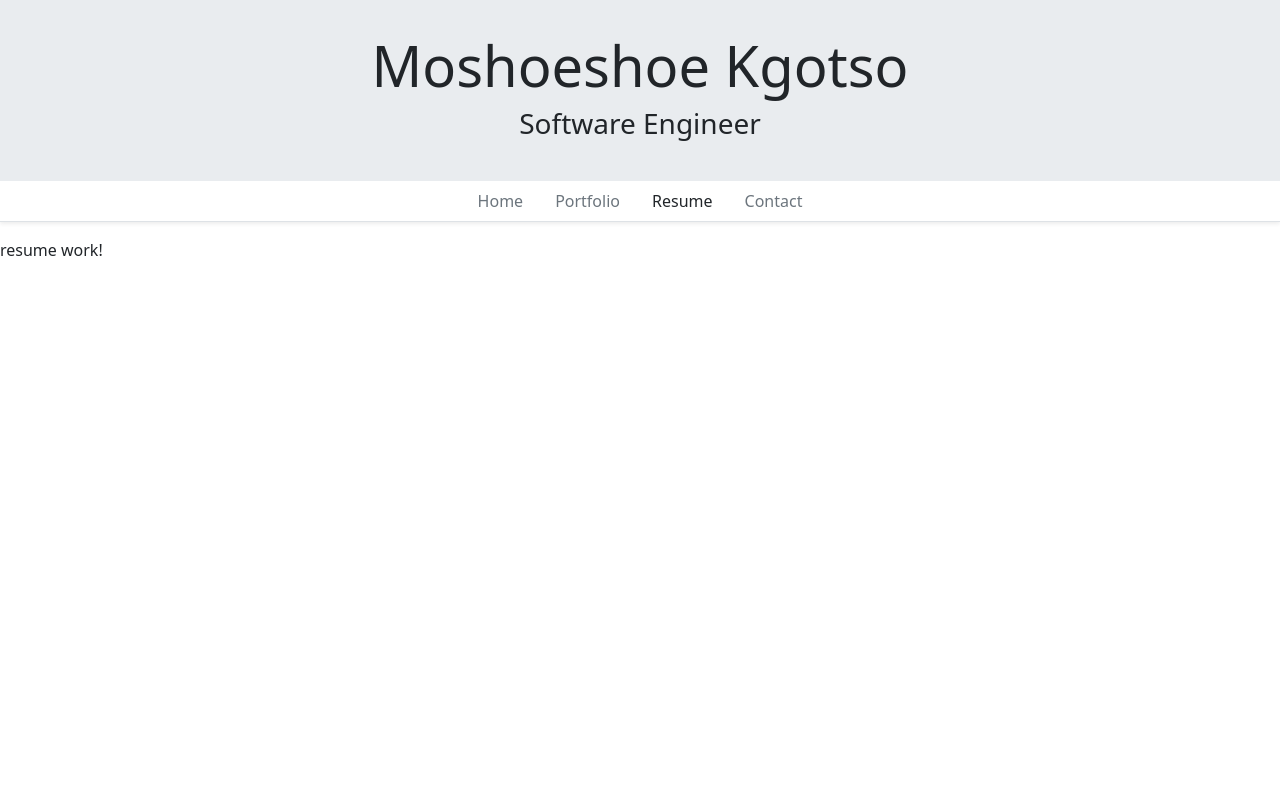
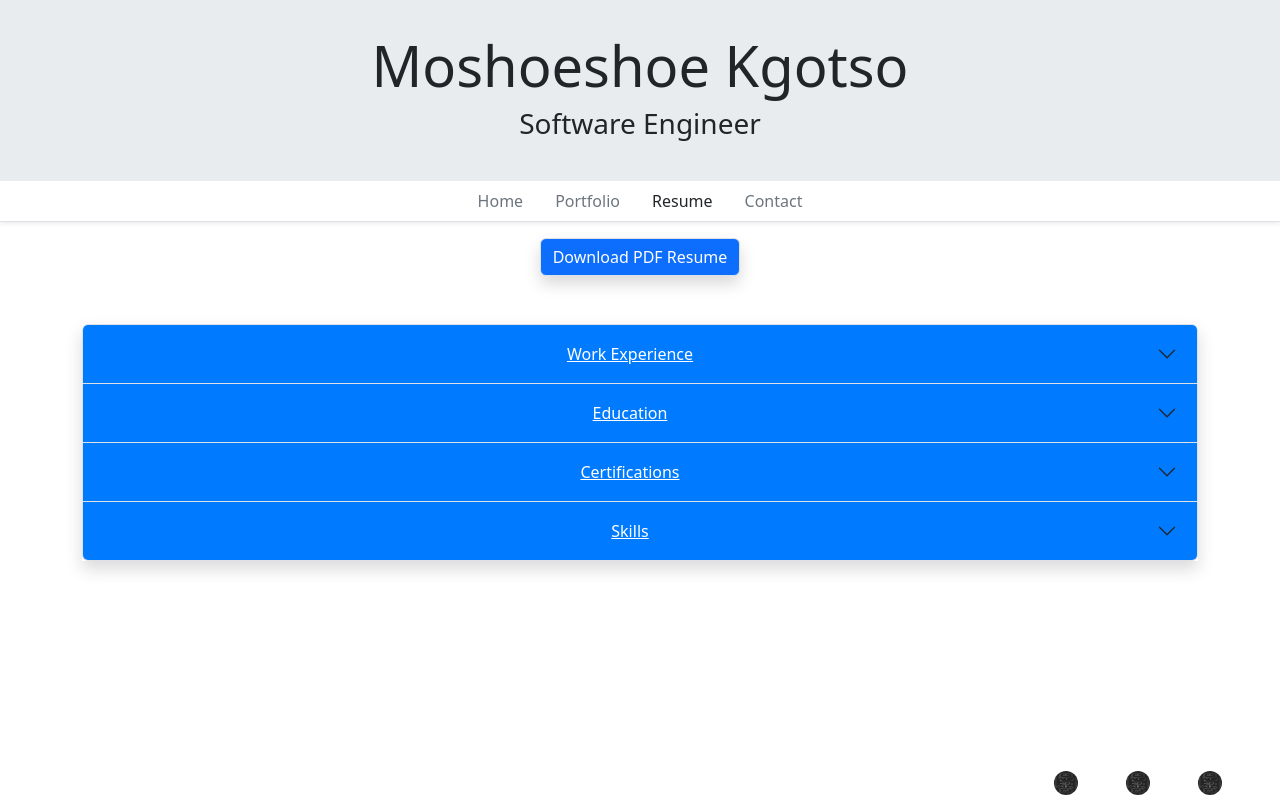
Before and after one commit to KGOTSO30/Portfolio2, an Angular app: page /resume in a window 1280 px wide. Built offline with nearby package versions, Linux system fonts and the light colour scheme.

Commit message:
Resume and Contact page

```diff
--- a/src/app/_services/projects.service.ts
+++ b/src/app/_services/projects.service.ts
@@ -33,24 +33,27 @@ export class ProjectsService {
       return project;
   }
 
-  GetProjectsByFilter(filterTags?: Tag[]) {
-    let filteredProjects: Project[] = [];
 
-    this.projects.forEach(function (project){
+  GetProjectsByFilter(filterTags: Tag[]) {
+   let filteredProjects: Project[] = [];
+
+    this.projects.forEach( (project) =>{
       let foundAll = true;
 
-      filterTags?.forEach( function (filterTag) {
-        if (project.tags.includes(filterTag) == false){
-          foundAll = false;
-        }
+      filterTags.forEach(  (filterTag) => {
+
 
         if (foundAll){
           filteredProjects.push(project);
         }
+
+        if (project.tags.includes(filterTag) == false){
+          foundAll = false;
+        }
       });
 
 
-    return filteredProjects
+    return filteredProjects;
   })}
 
 }
--- a/src/app/app.module.ts
+++ b/src/app/app.module.ts
@@ -10,7 +10,7 @@ import { HomeComponent } from './home/home.component';
 import { PortfolioComponent } from './portfolio/portfolio.component';
 import { ContactComponent } from './contact/contact.component';
 import { ResumeComponent } from './resume/resume.component';
-import { NgbCarouselModule, NgbModule } from '@ng-bootstrap/ng-bootstrap';
+import { NgbAccordionBody, NgbAccordionModule, NgbCarouselModule, NgbModule } from '@ng-bootstrap/ng-bootstrap';
 import { ProjectCardComponent } from "./project-card/project-card.component";
 import { NgbModalModule } from '@ng-bootstrap/ng-bootstrap';
 import {ModalModule} from 'ngx-bootstrap/modal';
@@ -37,6 +37,8 @@ import { FormsModule } from '@angular/forms';
     NgbModalModule,
     NgbCarouselModule,
     NgbCollapseModule,
+    NgbAccordionBody,
+
     FormsModule
 
 ],
--- a/src/app/contact/contact.component.html
+++ b/src/app/contact/contact.component.html
@@ -1 +1,25 @@
-<p>contact works!</p>
+<div class="container">
+    <div class="text-center border mb-5 shadow rounded">
+        <h1>Contact</h1>
+        <p> I can be reached at the folloeing email address <b>moshoeshoek22&#64;gmail.com</b></p>
+        <p>Feel free to connect with me on any of the following platforms:</p>
+
+    </div>
+    <div class="list-group shadow">
+        <a href="//linkedin.com" target="_blank" class="list-group-item list-group-item-action d-flex gap-3 py-3">
+        <img src="../../assets/1_FLa-YUGyv5iHdKNxycaWrQ.jpg" width="32" height="32" class="rounded-circle flex-shrink-0 me-5">
+        <h3 class="mb-0">LinkedIn</h3>
+     </a>
+
+     <a href="//linkedin.com" target="_blank" class="list-group-item list-group-item-action d-flex gap-3 py-3">
+        <img src="../../assets/1_FLa-YUGyv5iHdKNxycaWrQ.jpg" width="32" height="32" class="rounded-circle flex-shrink-0 me-5">
+        <h3 class="mb-0">X</h3>
+     </a>
+
+     <a href="//linkedin.com" target="_blank" class="list-group-item list-group-item-action d-flex gap-3 py-3">
+        <img src="../../assets/1_FLa-YUGyv5iHdKNxycaWrQ.jpg" width="32" height="32" class="rounded-circle flex-shrink-0 me-5">
+        <h3 class="mb-0">Github</h3>
+     </a>
+
+    </div>
+</div>
--- a/src/app/header/header.component.html
+++ b/src/app/header/header.component.html
@@ -3,4 +3,22 @@
         <h1 class="display-4"> Moshoeshoe Kgotso</h1>
         <h3>Software Engineer</h3>
     </div>
+
+    <div style="position: absolute; bottom:5px; right:10px;">
+        <a href="//linkedin.com" target="_blank" class="">
+            <img src="../../assets/1_FLa-YUGyv5iHdKNxycaWrQ.jpg" width="24" height="24" class="rounded-circle flex-shrink-0 me-5">
+
+         </a>
+
+         <a href="//linkedin.com" target="_blank" class="">
+            <img src="../../assets/1_FLa-YUGyv5iHdKNxycaWrQ.jpg" width="24" height="24" class="rounded-circle flex-shrink-0 me-5">
+
+         </a>
+
+         <a href="//linkedin.com" target="_blank" class="">
+            <img src="../../assets/1_FLa-YUGyv5iHdKNxycaWrQ.jpg" width="24" height="24" class="rounded-circle flex-shrink-0 me-5">
+
+         </a>
+
+    </div>
 </div>
--- a/src/app/portfolio/portfolio.component.html
+++ b/src/app/portfolio/portfolio.component.html
@@ -29,6 +29,7 @@
                             </div>
                         </div>
                     </div>
+
 
                     <div class="col">
                         <small><b>Frameworks:</b></small>
--- a/src/app/resume/resume.component.css
+++ b/src/app/resume/resume.component.css
@@ -0,0 +1,7 @@
+ .btn-link{
+    color: white;
+}
+
+ .card-header {
+    background-color: #007bff;
+}
--- a/src/app/resume/resume.component.html
+++ b/src/app/resume/resume.component.html
@@ -1 +1,141 @@
-<p>resume work!</p>
+<div class="container text-center">
+    <button (click)= "DownloadFile()" class="btn btn-primary mb-5 shadow border">Download PDF Resume</button>
+
+<div class="pb-2">
+
+    <div ngbAccordion class="shadow">
+
+
+        <div ngbAccordionItem="third" #third="ngbAccordionItem" [class.disabled]="third.disabled">
+            <div ngbAccordionHeader class="accordion-button card-header">
+                <button ngbAccordionToggle [disabled]="third.disabled" class="p-0 btn btn-link container-fluid text-center ps-0">
+                    Work Experience
+                </button>
+                @if (third.disabled) {
+                    <p class="text-muted m-0 small">[I'm&nbsp;disabled]</p>
+                }
+            </div>
+            <div ngbAccordionCollapse>
+                <div ngbAccordionBody>
+                    <ng-template>
+                        Content for Work Experience
+                        Anim pariatur cliche reprehenderit, enim eiusmod high life accusamus terry richardson ad squid. 3 wolf moon
+                        officia aute, non cupidatat skateboard dolor brunch. Food truck quinoa nesciunt laborum eiusmod. Brunch 3 wolf
+                        moon tempor, sunt aliqua put a bird on it squid single-origin coffee nulla assumenda shoreditch et. Nihil anim
+                        keffiyeh helvetica, craft beer labore wes anderson cred nesciunt sapiente ea proident. Ad vegan excepteur
+                        butcher vice lomo. Leggings occaecat craft beer farm-to-table, raw denim aesthetic synth nesciunt you probably
+                        haven't heard of them accusamus labore sustainable VHS.
+                    </ng-template>
+                </div>
+            </div>
+            </div>
+
+          <div ngbAccordionItem="education" #education="ngbAccordionItem" [class.disabled]="education.disabled" >
+            <div ngbAccordionHeader class="accordion-button card-header">
+                <button ngbAccordionToggle [disabled]="education.disabled" class="p-0 btn btn-link   container-fluid text-center ps-0">
+                    Education
+                </button>
+                @if (education.disabled) {
+                    <p class="text-muted m-0 small">[I'm&nbsp;disabled]</p>
+                }
+            </div>
+            <div ngbAccordionCollapse>
+                <div ngbAccordionBody>
+                    <ng-template>
+                       <div style="text-align: left;">
+                        <h2 class="mb-0">Bachelor of Science in Computer Science and Information Systems</h2>
+                        <h3 class="text-primary">University of the Witswatersrand</h3>
+                        <ul>
+                            <li>Graduated from Wits University in March 2024</li>
+                        </ul>
+
+                       </div>
+                    </ng-template>
+                </div>
+            </div>
+            </div>
+
+            <!--  BREAK HERE -->
+            <div ngbAccordionItem="certification" #certification="ngbAccordionItem" [class.disabled]="certification.disabled">
+                <div ngbAccordionHeader class="accordion-button card-header">
+                    <button ngbAccordionToggle [disabled]="certification.disabled" class="p-0  btn btn-link container-fluid text-center ps-0">
+                        Certifications
+                    </button>
+                    @if (certification.disabled) {
+                        <p class="text-muted m-0 small">[I'm&nbsp;disabled]</p>
+                    }
+                </div>
+                <div ngbAccordionCollapse>
+                    <div ngbAccordionBody>
+                        <ng-template>
+                            <div style="text-align: left;">
+                                <h3>Adobe Illustrator</h3>
+                                 <ul>
+                                    <li>Obtained December 2024</li>
+                                    <li>Link or certification ID</li>
+                                </ul>
+
+                               </div>
+                            </ng-template>
+                    </div>
+                </div>
+                </div>
+
+                  <!--  BREAK HERE -->
+            <div ngbAccordionItem="skill" #skill="ngbAccordionItem" [class.disabled]="skill.disabled">
+                <div ngbAccordionHeader class="accordion-button card-header">
+                    <button ngbAccordionToggle [disabled]="skill.disabled" class="p-0 btn btn-link container-fluid text-center ps-0">
+                        Skills
+                    </button>
+                    @if (skill.disabled) {
+                        <p class="text-muted m-0 small">[I'm&nbsp;disabled]</p>
+                    }
+                </div>
+                <div ngbAccordionCollapse>
+                    <div ngbAccordionBody>
+                        <ng-template>
+
+                        <div class="row" style="text-align: left;">
+                            <div class="col">
+                                <h3>Programming Languages:</h3>
+                                <ul>
+                                    <li>TypeScript</li>
+                                    <li>C#</li>
+                                    <li>C++</li>
+                                    <li>Java</li>
+                                </ul>
+                            </div>
+
+                            <div class="col">
+                                <h3>Frameworks:</h3>
+                                <ul>
+                                    <li>Angular</li>
+                                    <li>ASP.NET</li>
+                                    <li>Node.JS</li>
+
+                                </ul>
+                            </div>
+
+                            <div class="col">
+                                <h3>Other Skills:</h3>
+                                <ul>
+                                    <li>Agile development</li>
+                                    <li>Source Control via Git</li>
+                                    <li>UX Research</li>
+
+                                </ul>
+                            </div>
+
+                        </div>
+                        </ng-template>
+                    </div>
+                </div>
+                </div>
+
+
+    </div>
+
+
+</div>
+
+</div>
--- a/src/app/resume/resume.component.ts
+++ b/src/app/resume/resume.component.ts
@@ -1,5 +1,7 @@
-import { Component } from '@angular/core';
+import { Component, Renderer2 } from '@angular/core';
 import { Title } from '@angular/platform-browser';
+import { NgbAccordionBody, NgbCarouselModule, NgbModule } from '@ng-bootstrap/ng-bootstrap';
+
 
 @Component({
   selector: 'app-resume',
@@ -7,7 +9,18 @@ import { Title } from '@angular/platform-browser';
   styleUrls: ['./resume.component.css']
 })
 export class ResumeComponent {
-  constructor(private titleService: Title){
+  constructor(private titleService: Title, private renderer: Renderer2){
     this.titleService.setTitle('Moshoeshoe Kgotso - Resume');
   }
+
+
+  DownloadFile(){
+    const link = this.renderer.createElement('a');
+    link.setAttribute('target', '_blank');
+    link.setAttribute('href','../../assets/Resume.pdf');
+    link.setAttribute('download', 'Resume.pdf');
+    link.click();
+    link.remove();
+
+  }
 }
```
Also changed, not shown: src/app/portfolio/portfolio.component.ts (+16 -6 lines).
